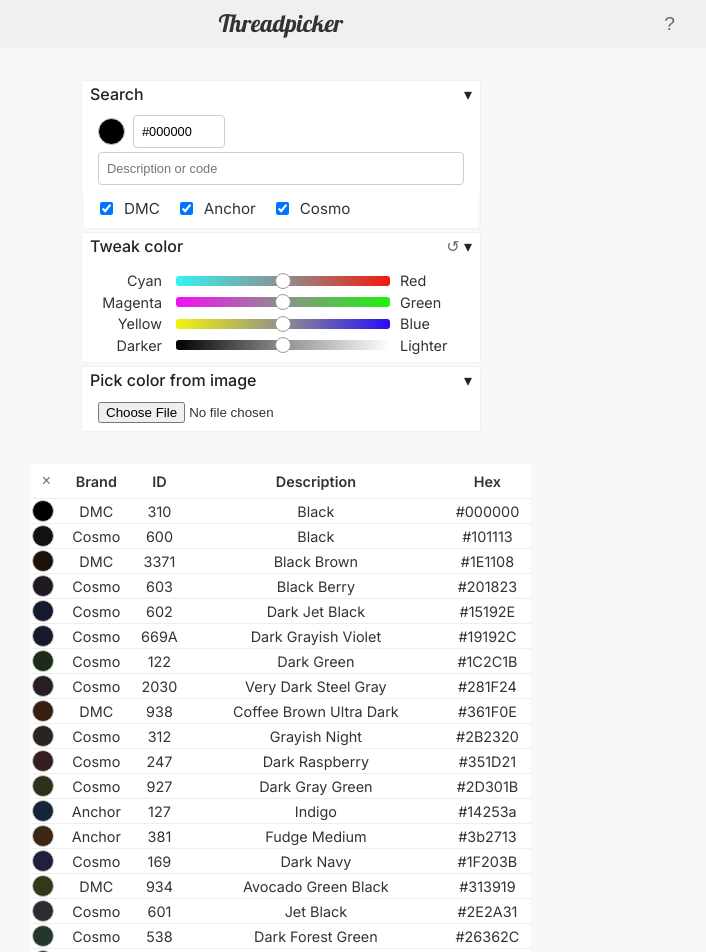
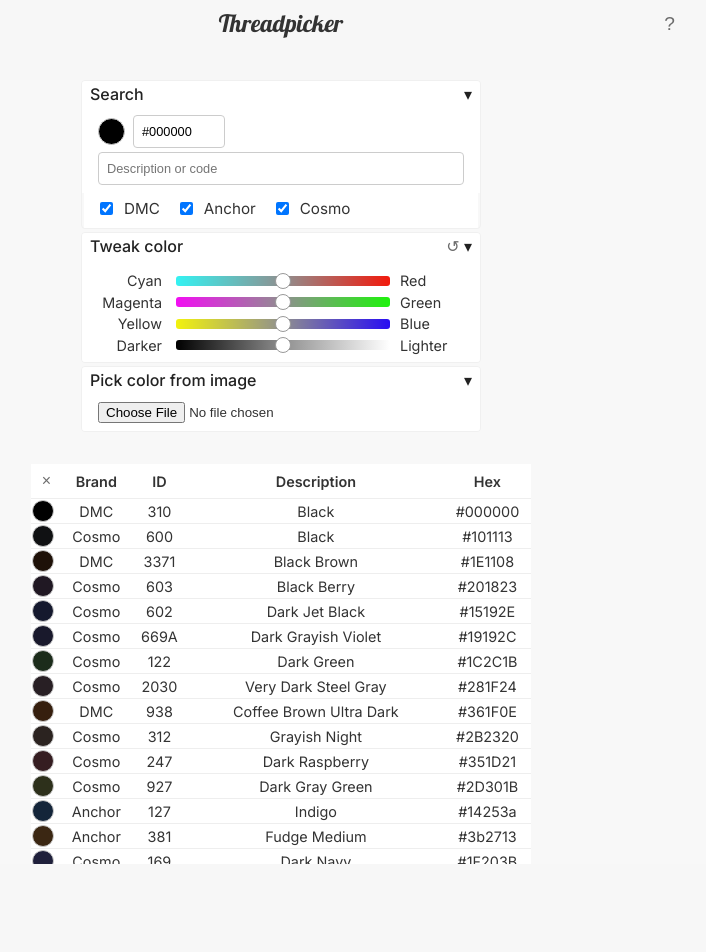
Before and after one commit to erdavis1/thread-colors, a SvelteKit app: page / in a window 1280 px wide. Shown: the top 952 px of the page, without its empty margins (359-1065 px from the left). After the commit the page ends 864 px from the top, so only its background shows below. Built offline with nearby package versions, Linux system fonts and the light colour scheme.

Commit message:
Table height

```diff
--- a/src/routes/+page.svelte
+++ b/src/routes/+page.svelte
@@ -223,6 +223,8 @@
 
 	</form>
 
+
+    <div class="table-wrapper">
         <table class="data-table">
             <thead>
                 <tr>
@@ -252,14 +254,14 @@
                 {/each}
             </tbody>
         </table>
-
+    </div>
 
 
 </main>
 
 <style>
 header {
-	background-color: #F0F0F0;
+	background-color: #f7f7f7;
 	padding: 0.5rem 1rem;np
 	position: relative;
 
@@ -298,6 +300,13 @@
 
 
 /* TABLE */
+.table-wrapper {
+  max-height: 400px;
+  overflow-y: auto;
+  overflow-x: auto;
+}
+
+
 .swatch-circle {
     width: 20px;
     height:20px;
@@ -312,14 +321,18 @@
     border-collapse: collapse;
     font-size: .9rem;
     vertical-align: middle;
-    margin: 2rem auto;
+    margin: 0rem auto;
     background: #FFFFFF;
+
 }
 
 
 .data-table th {
     background: #FFFFFF;
     padding: 0.5rem;
+    text-align: center;
+    border-bottom: 1px solid #eee;
+
 }
 
 
```
Lines whose indentation alone changed are shown as unchanged.
